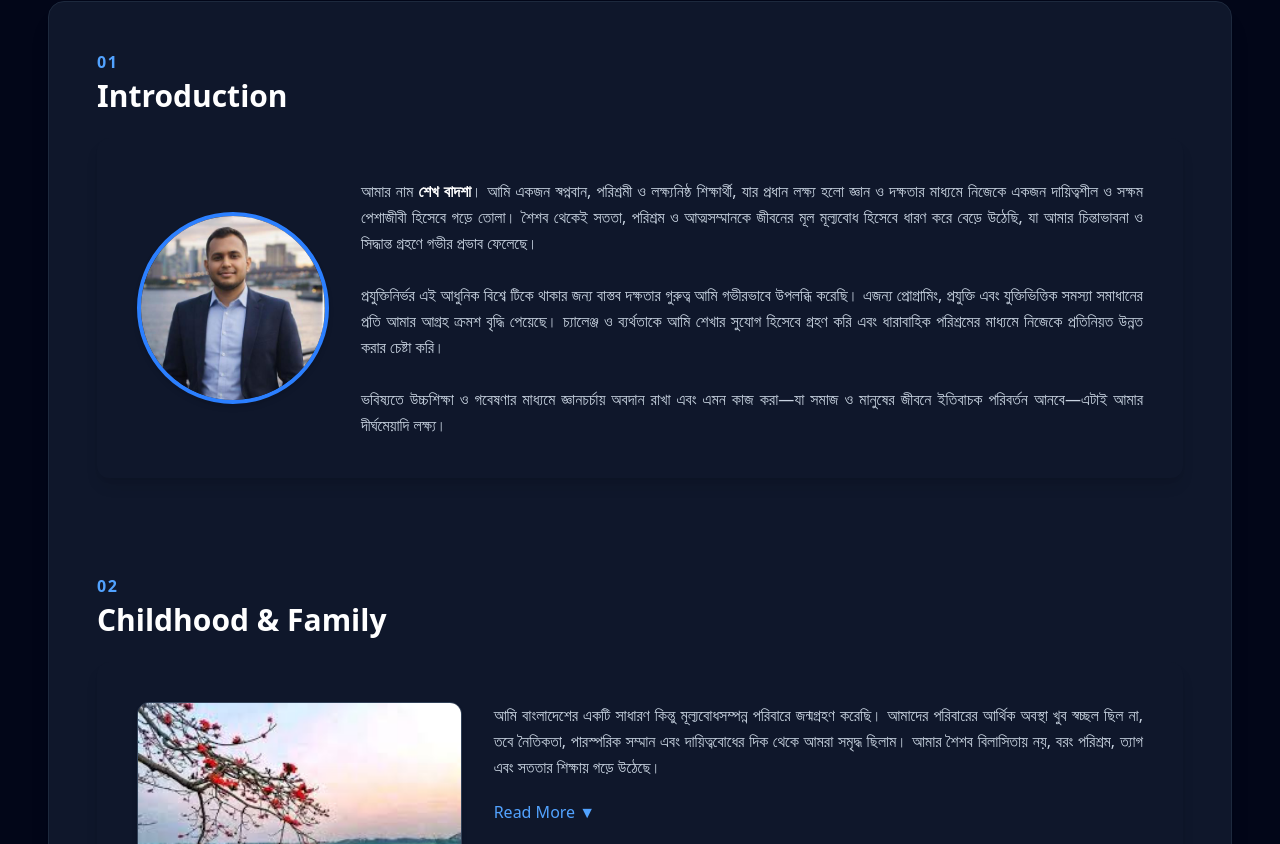
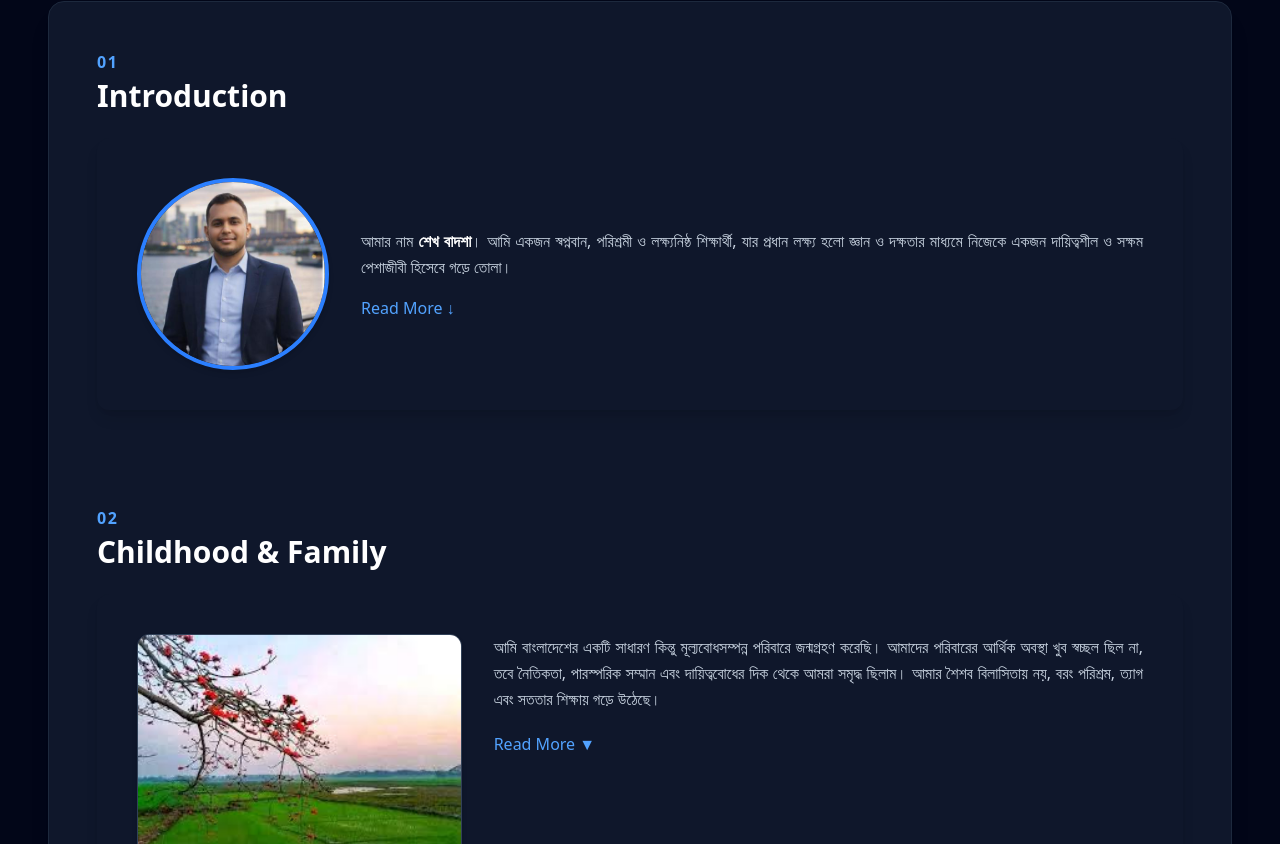
Before and after one commit to Badsha012/my-personal-websides, a React (Vite) app: page / in a window 1280 px wide. Shown: the part 656-1500 px from the top of the page. Built offline with nearby package versions, Linux system fonts and the light colour scheme.

Commit message:
update code

```diff
--- a/src/Component/Future.jsx
+++ b/src/Component/Future.jsx
@@ -6,34 +6,37 @@ const Future = () => {
   return (
     <section className="bg-slate-900 rounded-xl p-6 md:p-10 shadow-lg">
 
-
       {/* Images */}
-      <div className="grid grid-cols-1 sm:grid-cols-2 gap-4 mb-6">
+      <div className="grid grid-cols-1 sm:grid-cols-2 gap-4 mb-8">
         <img
           src={futureImg1}
           alt="Future Vision"
-          className="rounded-xl h-48 w-full object-cover shadow-md"
+          className="rounded-xl h-44 sm:h-48 w-full object-cover shadow-md"
         />
         <img
           src={futureImg2}
           alt="Academic & Career Goal"
-          className="rounded-xl h-48 w-full object-cover shadow-md"
+          className="rounded-xl h-44 sm:h-48 w-full object-cover shadow-md"
         />
       </div>
 
       {/* Content */}
-      <p className="text-slate-300 leading-relaxed text-justify">
-        আমার ভবিষ্যৎ লক্ষ্য হলো উচ্চশিক্ষা গ্রহণ করা এবং নিজেকে একজন দক্ষ,
-        দায়িত্বশীল ও যোগ্য পেশাজীবী হিসেবে প্রতিষ্ঠিত করা। আমি এমন একটি অবস্থানে
-        পৌঁছাতে চাই, যেখানে আমার জ্ঞান ও দক্ষতা সমাজের কল্যাণে ব্যবহার করতে
-        পারবো। ব্যক্তিগত সাফল্যের পাশাপাশি সমাজে ইতিবাচক অবদান রাখাই আমার
-        দীর্ঘমেয়াদি স্বপ্ন।
-        <br /><br />
-        আমি বিশ্বাস করি, পরিশ্রম, সততা এবং আত্মবিশ্বাস থাকলে কোনো লক্ষ্যই
-        অসম্ভব নয়। জীবনের প্রতিটি ধাপে আমি নিজেকে উন্নত করার চেষ্টা করবো এবং
-        শেখার প্রক্রিয়া কখনো বন্ধ করবো না। কারণ আমার কাছে জীবন মানে শুধু এগিয়ে
-        যাওয়া নয়, বরং প্রতিদিন নিজের সেরা সংস্করণ হয়ে ওঠা।
-      </p>
+      <div className="max-w-3xl mx-auto">
+        <p className="text-slate-300 leading-relaxed text-justify text-[15px] md:text-base">
+          আমার ভবিষ্যৎ লক্ষ্য হলো উচ্চশিক্ষা গ্রহণ করা এবং নিজেকে একজন দক্ষ,
+          দায়িত্বশীল ও যোগ্য পেশাজীবী হিসেবে প্রতিষ্ঠিত করা। আমি এমন একটি
+          অবস্থানে পৌঁছাতে চাই, যেখানে আমার জ্ঞান ও দক্ষতা সমাজের কল্যাণে
+          ব্যবহার করতে পারবো। ব্যক্তিগত সাফল্যের পাশাপাশি সমাজে ইতিবাচক
+          অবদান রাখাই আমার দীর্ঘমেয়াদি স্বপ্ন।
+        </p>
+
+        <p className="text-slate-300 leading-relaxed text-justify text-[15px] md:text-base mt-4">
+          আমি বিশ্বাস করি, পরিশ্রম, সততা এবং আত্মবিশ্বাস থাকলে কোনো লক্ষ্যই
+          অসম্ভব নয়। জীবনের প্রতিটি ধাপে আমি নিজেকে উন্নত করার চেষ্টা করবো এবং
+          শেখার প্রক্রিয়া কখনো বন্ধ করবো না। কারণ আমার কাছে জীবন মানে শুধু
+          এগিয়ে যাওয়া নয়, বরং প্রতিদিন নিজের সেরা সংস্করণ হয়ে ওঠা।
+        </p>
+      </div>
     </section>
   );
 };
--- a/src/Component/Introduction.jsx
+++ b/src/Component/Introduction.jsx
@@ -1,41 +1,57 @@
-import React from "react";
+import React, { useState } from "react";
 import profileImg from "../assets/badsha.jpg";
 
 const Introduction = () => {
+  const [readMore, setReadMore] = useState(false);
+
   return (
     <section className="bg-slate-900 rounded-xl p-6 md:p-10 shadow-lg">
+      <div className="flex flex-col md:flex-row items-center gap-8">
 
-
-      <div className="flex flex-col md:flex-row items-center gap-8">
         {/* Profile Image */}
         <div className="flex-shrink-0">
           <img
             src={profileImg}
             alt="Sheikh Badsha"
-            className="w-40 h-40 md:w-48 md:h-48 rounded-full object-cover border-4 border-blue-500 shadow-md"
+            className="w-36 h-36 md:w-48 md:h-48 rounded-full object-cover border-4 border-blue-500 shadow-md"
           />
         </div>
 
         {/* Text Content */}
         <div>
           <p className="text-slate-300 leading-relaxed text-justify">
-            আমার নাম <span className="text-white font-semibold">শেখ বাদশা</span>।
-            আমি একজন স্বপ্নবান, পরিশ্রমী ও লক্ষ্যনিষ্ঠ শিক্ষার্থী, যার প্রধান লক্ষ্য
-            হলো জ্ঞান ও দক্ষতার মাধ্যমে নিজেকে একজন দায়িত্বশীল ও সক্ষম পেশাজীবী
-            হিসেবে গড়ে তোলা। শৈশব থেকেই সততা, পরিশ্রম ও আত্মসম্মানকে জীবনের মূল
-            মূল্যবোধ হিসেবে ধারণ করে বেড়ে উঠেছি, যা আমার চিন্তাভাবনা ও সিদ্ধান্ত
-            গ্রহণে গভীর প্রভাব ফেলেছে।
-            <br /><br />
-            প্রযুক্তিনির্ভর এই আধুনিক বিশ্বে টিকে থাকার জন্য বাস্তব দক্ষতার গুরুত্ব
-            আমি গভীরভাবে উপলব্ধি করেছি। এজন্য প্রোগ্রামিং, প্রযুক্তি এবং
-            যুক্তিভিত্তিক সমস্যা সমাধানের প্রতি আমার আগ্রহ ক্রমশ বৃদ্ধি পেয়েছে।
-            চ্যালেঞ্জ ও ব্যর্থতাকে আমি শেখার সুযোগ হিসেবে গ্রহণ করি এবং ধারাবাহিক
-            পরিশ্রমের মাধ্যমে নিজেকে প্রতিনিয়ত উন্নত করার চেষ্টা করি।
-            <br /><br />
-            ভবিষ্যতে উচ্চশিক্ষা ও গবেষণার মাধ্যমে জ্ঞানচর্চায় অবদান রাখা এবং এমন
-            কাজ করা—যা সমাজ ও মানুষের জীবনে ইতিবাচক পরিবর্তন আনবে—এটাই আমার
-            দীর্ঘমেয়াদি লক্ষ্য।
+            আমার নাম{" "}
+            <span className="text-white font-semibold">শেখ বাদশা</span>। আমি একজন
+            স্বপ্নবান, পরিশ্রমী ও লক্ষ্যনিষ্ঠ শিক্ষার্থী, যার প্রধান লক্ষ্য হলো
+            জ্ঞান ও দক্ষতার মাধ্যমে নিজেকে একজন দায়িত্বশীল ও সক্ষম পেশাজীবী
+            হিসেবে গড়ে তোলা।
           </p>
+
+          {/* Read More Content */}
+          {readMore && (
+            <p className="text-slate-300 leading-relaxed text-justify mt-4">
+              শৈশব থেকেই সততা, পরিশ্রম ও আত্মসম্মানকে জীবনের মূল মূল্যবোধ হিসেবে
+              ধারণ করে বেড়ে উঠেছি, যা আমার চিন্তাভাবনা ও সিদ্ধান্ত গ্রহণে গভীর
+              প্রভাব ফেলেছে।
+              <br /><br />
+              প্রযুক্তিনির্ভর এই আধুনিক বিশ্বে টিকে থাকার জন্য বাস্তব দক্ষতার
+              গুরুত্ব আমি গভীরভাবে উপলব্ধি করেছি। এজন্য প্রোগ্রামিং, প্রযুক্তি
+              এবং যুক্তিভিত্তিক সমস্যা সমাধানের প্রতি আমার আগ্রহ ক্রমশ বৃদ্ধি
+              পেয়েছে।
+              <br /><br />
+              ভবিষ্যতে উচ্চশিক্ষা ও গবেষণার মাধ্যমে জ্ঞানচর্চায় অবদান রাখা এবং
+              এমন কাজ করা—যা সমাজ ও মানুষের জীবনে ইতিবাচক পরিবর্তন আনবে—এটাই
+              আমার দীর্ঘমেয়াদি লক্ষ্য।
+            </p>
+          )}
+
+          {/* Read More Button */}
+          <button
+            onClick={() => setReadMore(!readMore)}
+            className="mt-4 text-blue-400 hover:text-blue-300 font-medium transition"
+          >
+            {readMore ? "Read Less ↑" : "Read More ↓"}
+          </button>
         </div>
       </div>
     </section>
```
